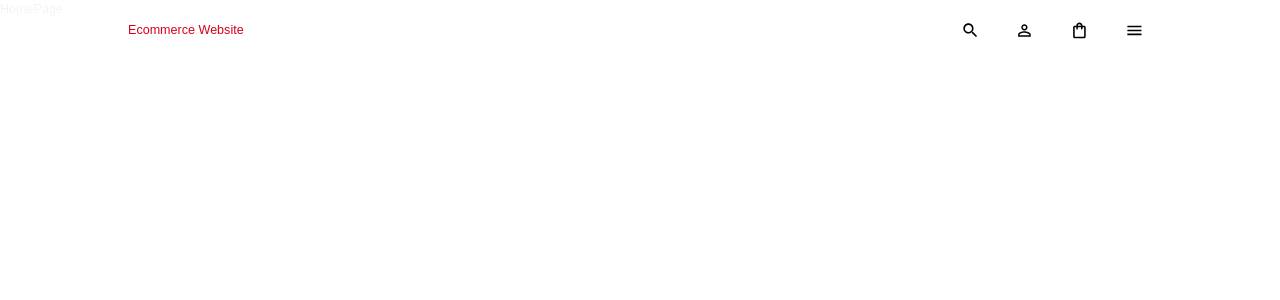
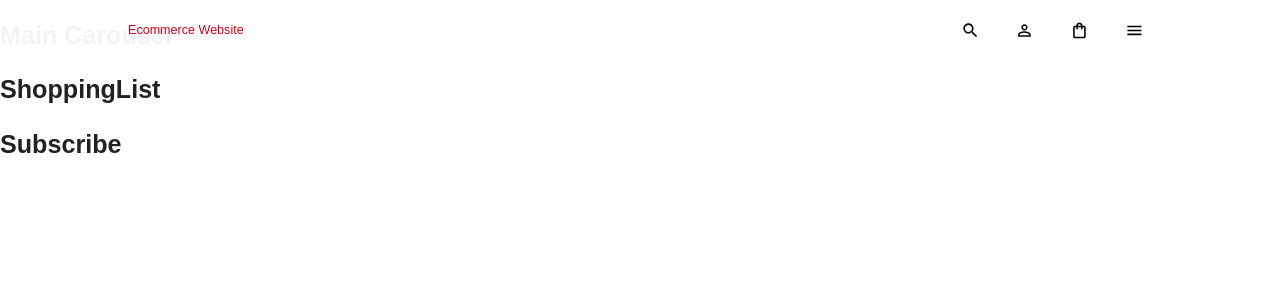
Before and after one commit to brosmar18/ecommerce-client, a React (Create React App) app: page / in a window 1280 px wide. Shown: the top 300 px of the page. Built offline with nearby package versions, Linux system fonts and the light colour scheme; a web font is replaced by a local one.

Commit message:
files added with basic func components

```diff
--- a/src/pages/Home/Home.jsx
+++ b/src/pages/Home/Home.jsx
@@ -1,11 +1,16 @@
-import React from 'react';
+import ShoppingList from './ShoppingList';
+import Subscribe from './Subscribe';
+import MainCarousel from './MainCarousel';
+
 
 const Home = () => {
   return (
-    <div>
-      HomePage
+    <div className='home'>
+      <MainCarousel />
+      <ShoppingList />
+      <Subscribe />
     </div>
-  )
+  );
 }
 
 export default Home;
--- /dev/null
+++ b/src/pages/Home/MainCarousel.jsx
@@ -0,0 +1,11 @@
+import React from 'react';
+
+const MainCarousel = () => {
+  return (
+    <div>
+      <h1>Main Carousel</h1>
+    </div>
+  )
+}
+
+export default MainCarousel;
--- /dev/null
+++ b/src/pages/Home/ShoppingList.jsx
@@ -0,0 +1,11 @@
+import React from 'react';
+
+const ShoppingList = () => {
+  return (
+    <div>
+      <h1>ShoppingList</h1>
+    </div>
+  )
+}
+
+export default ShoppingList;
--- /dev/null
+++ b/src/pages/Home/Subscribe.jsx
@@ -0,0 +1,11 @@
+import React from 'react';
+
+const Subscribe = () => {
+  return (
+    <div>
+      <h1>Subscribe</h1>
+    </div>
+  )
+}
+
+export default Subscribe;
```
